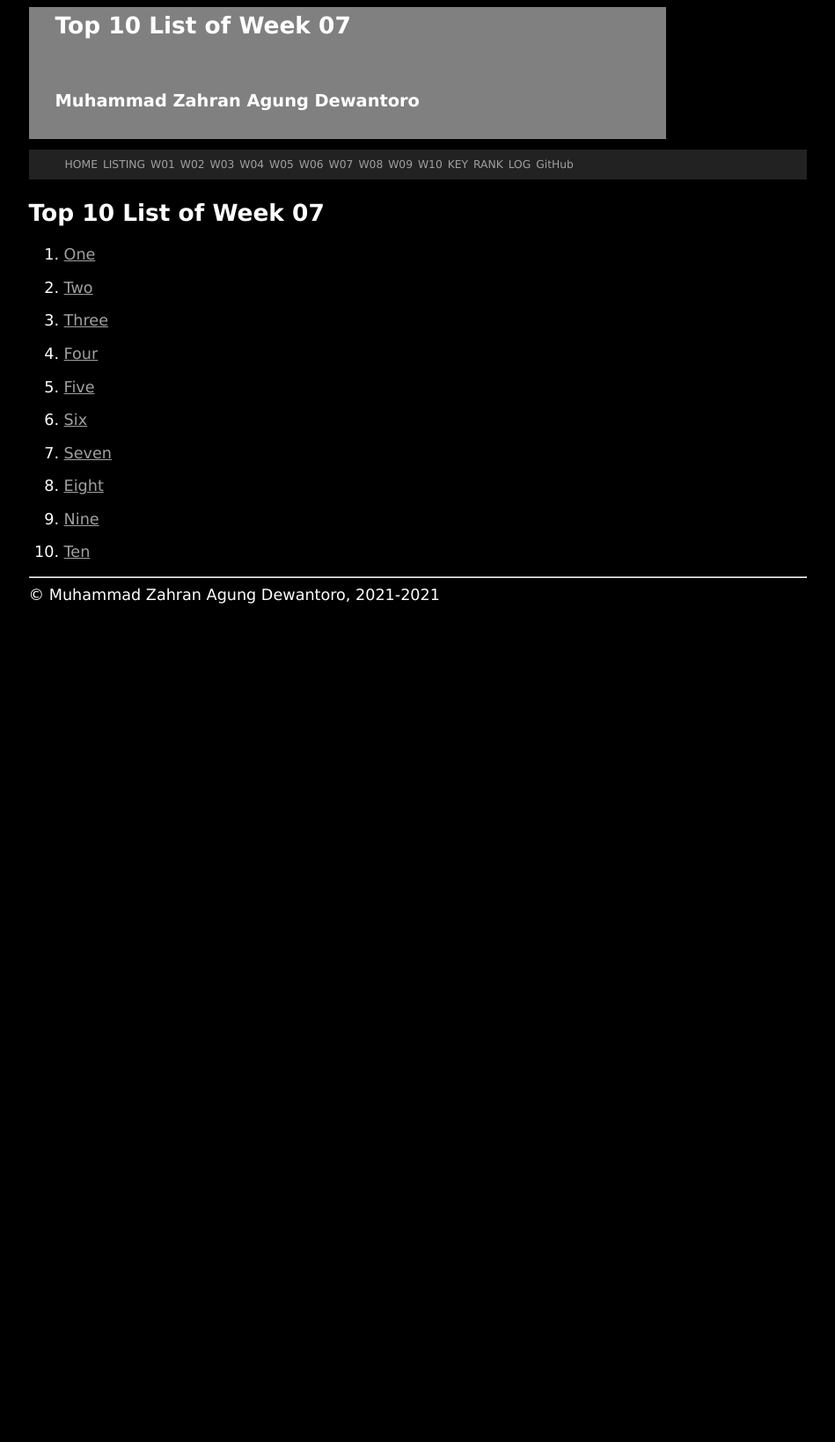
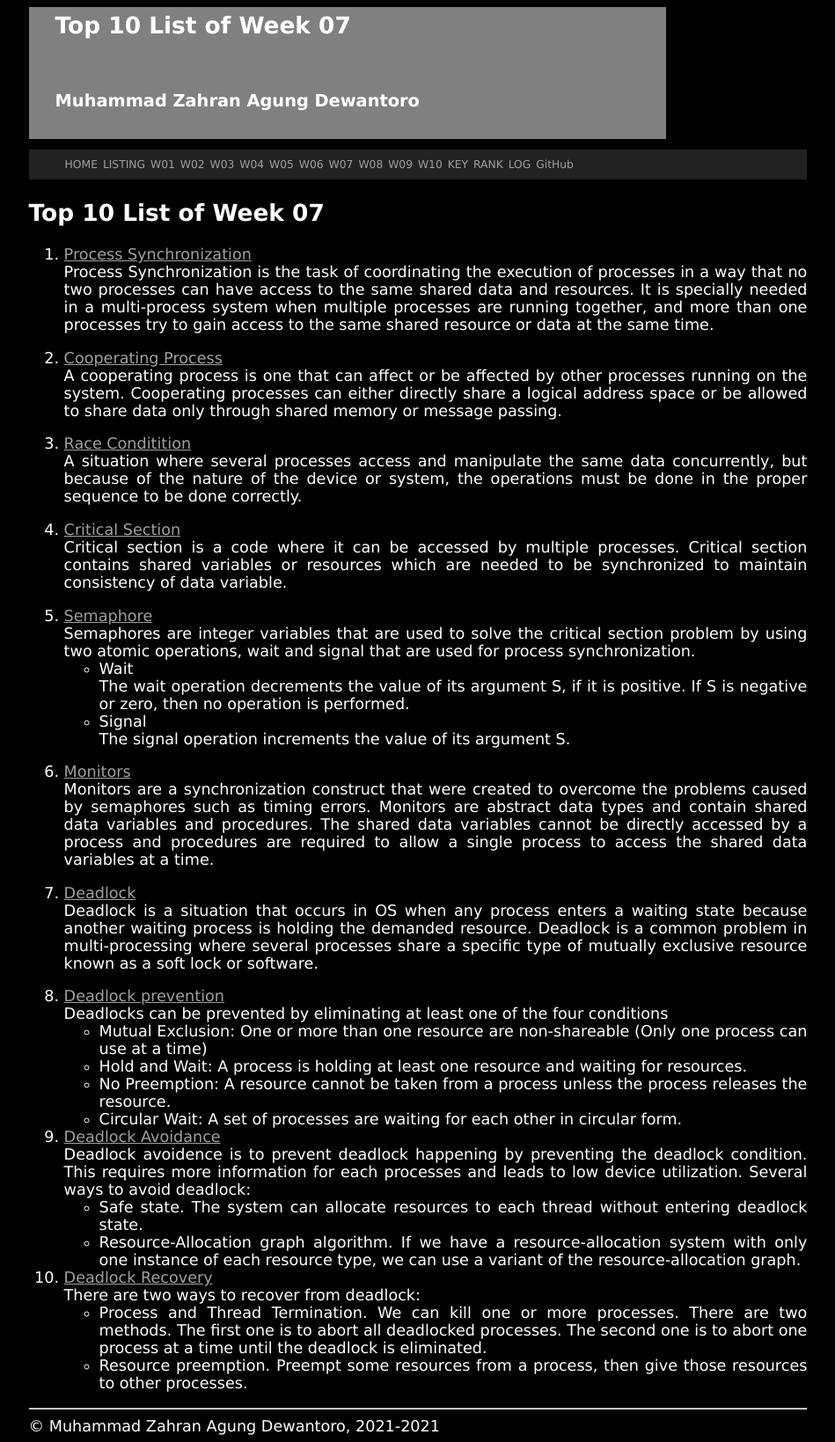
Before and after one commit to mzahranagung/os211, a Jekyll site: the page built from w07.md, in a window 1280 px wide. Shown: the whole page at 88% size, without its empty margins (165-1114 px from the left). Built offline with Jekyll 4.4.1, drawn with Linux system fonts in a browser that asks for light colours; our own code applies the rules of GitHub Pages for plain Markdown files; before the commit the page ends 900 px from its top, so only the background shows below that.

Commit message:
Create w07.md

```diff
--- a/w07.md
+++ b/w07.md
@@ -5,22 +5,54 @@ permalink: /W07/
 
 # Top 10 List of Week 07
 
-1. [One](https://en.wikipedia.org/wiki/1)<br>
+1. [Process Synchronization](https://www.guru99.com/process-synchronization.html)<br>
+Process Synchronization is the task of coordinating the execution of processes in a way that
+no two processes can have access to the same shared data and resources.
+It is specially needed in a multi-process system when multiple processes are running together,
+and more than one processes try to gain access to the same shared resource or data at the same time.
 
-2. [Two](https://en.wikipedia.org/wiki/2)<br>
+2. [Cooperating Process](https://www.tutorialspoint.com/cooperating-process)<br>
+A cooperating process is one that can affect or be affected by other processes
+running on the system. Cooperating processes can either directly share a
+logical address space or be allowed to share data
+only through shared memory or message passing.
 
-3. [Three](https://en.wikipedia.org/wiki/3)<br>
+3. [Race Conditition](https://searchstorage.techtarget.com/definition/race-condition)<br>
+A situation where several processes access and manipulate the same data concurrently,
+but because of the nature of the device or system, the operations must be done in the proper sequence to be done correctly.
 
-4. [Four](https://en.wikipedia.org/wiki/4)<br>
+4. [Critical Section](https://www.geeksforgeeks.org/g-fact-70/)<br>
+Critical section is a code where it can be accessed by multiple processes. Critical section contains shared variables or resources which are needed to be synchronized to maintain consistency of data variable.
 
-5. [Five](https://en.wikipedia.org/wiki/5)<br>
+5. [Semaphore](https://www.tutorialspoint.com/semaphores-in-operating-system)<br>
+Semaphores are integer variables that are used to solve the critical section problem by using two atomic operations, wait and signal that are used for process synchronization.
+ - Wait <br>
+The wait operation decrements the value of its argument S, if it is positive. If S is negative or zero, then no operation is performed.
+ - Signal <br>
+The signal operation increments the value of its argument S.
 
-6. [Six](https://en.wikipedia.org/wiki/6)<br>
+6. [Monitors](https://www.tutorialspoint.com/monitors-vs-semaphores)<br>
+Monitors are a synchronization construct that were created to overcome the problems caused by semaphores such as timing errors.
+Monitors are abstract data types and contain shared data variables and procedures.
+The shared data variables cannot be directly accessed by a process and procedures are required to allow a single process to access the shared data variables at a time.
 
-7. [Seven](https://en.wikipedia.org/wiki/7)<br>
+7. [Deadlock](https://www.guru99.com/deadlock-in-operating-system.html)<br>
+Deadlock is a situation that occurs in OS when any process enters a waiting state because another waiting process is holding the demanded resource.
+Deadlock is a common problem in multi-processing where several processes share a specific type of mutually exclusive resource known as a soft lock or software.
 
-8. [Eight](https://en.wikipedia.org/wiki/8)<br>
+8. [Deadlock prevention](https://www.geeksforgeeks.org/introduction-of-deadlock-in-operating-system/?ref=lbp)<br>
+Deadlocks can be prevented by eliminating at least one of the four conditions
+- Mutual Exclusion: One or more than one resource are non-shareable (Only one process can use at a time)
+- Hold and Wait: A process is holding at least one resource and waiting for resources.
+- No Preemption: A resource cannot be taken from a process unless the process releases the resource.
+- Circular Wait: A set of processes are waiting for each other in circular form.
 
-9. [Nine](https://en.wikipedia.org/wiki/9)<br>
+9. [Deadlock Avoidance](https://www.cs.uic.edu/~jbell/CourseNotes/OperatingSystems/7_Deadlocks.html)<br>
+Deadlock avoidence is to prevent deadlock happening by preventing the deadlock condition. This requires more information for each processes and leads to low device utilization. Several ways to avoid deadlock:
+* Safe state. The system can allocate resources to each thread without entering deadlock state.
+* Resource-Allocation graph algorithm. If we have a resource-allocation system with only one instance of each resource type, we can use a variant of the resource-allocation graph.
 
-10. [Ten](https://en.wikipedia.org/wiki/10)<br>
+10. [Deadlock Recovery](https://www.geeksforgeeks.org/recovery-from-deadlock-in-operating-system/)<br>
+There are two ways to recover from deadlock:
+* Process and Thread Termination. We can kill one or more processes. There are two methods. The first one is to abort all deadlocked processes. The second one is to abort one process at a time until the deadlock is eliminated.
+* Resource preemption. Preempt some resources from a process, then give those resources to other processes.
```
